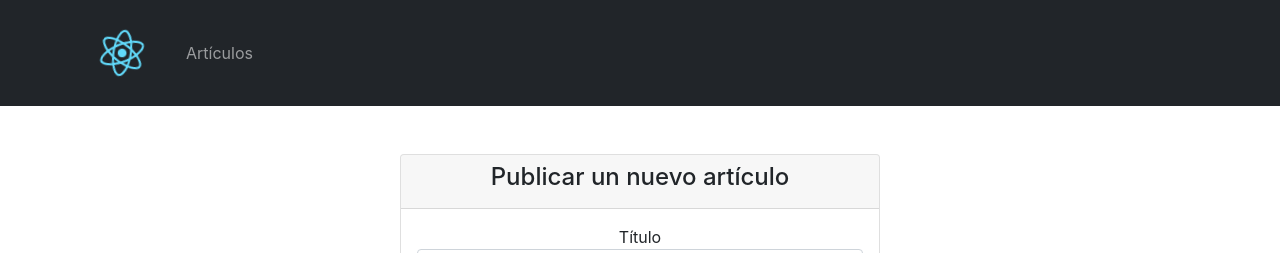
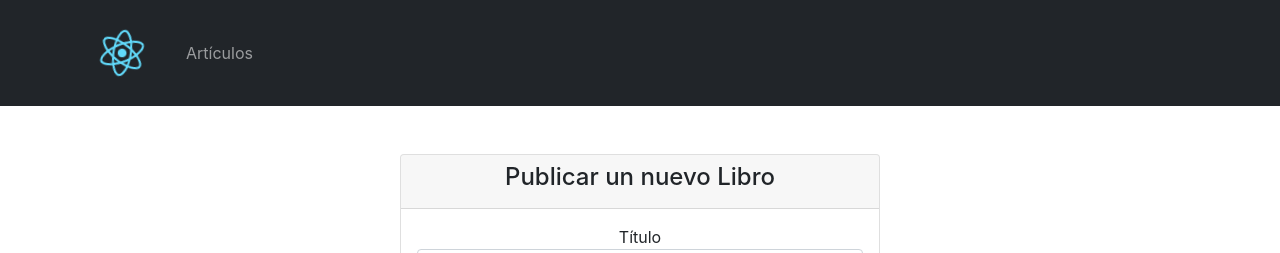
Before and after one commit to VincetCampos/Proyecto-Ing, a React (Create React App) app in the folder frontend/notas-app/: page / in a window 1280 px wide. Shown: the top 253 px of the page. Built offline with nearby package versions, Linux system fonts and the light colour scheme; no server answers.

Commit message:
Se cambio un text en Frontend

```diff
--- a/frontend/notas-app/src/components/New.js
+++ b/frontend/notas-app/src/components/New.js
@@ -56,7 +56,7 @@
 
             <div id="formulario" className="card mx-auto mb-3 mt-5" style={{ width: '30em' }}>
                 <div id="card-header" className="card-header text-dark">
-                    <h4>Publicar un nuevo artículo</h4>
+                    <h4>Publicar un nuevo Libro</h4>
                 </div>
 
                 <div className="card-body">
```
